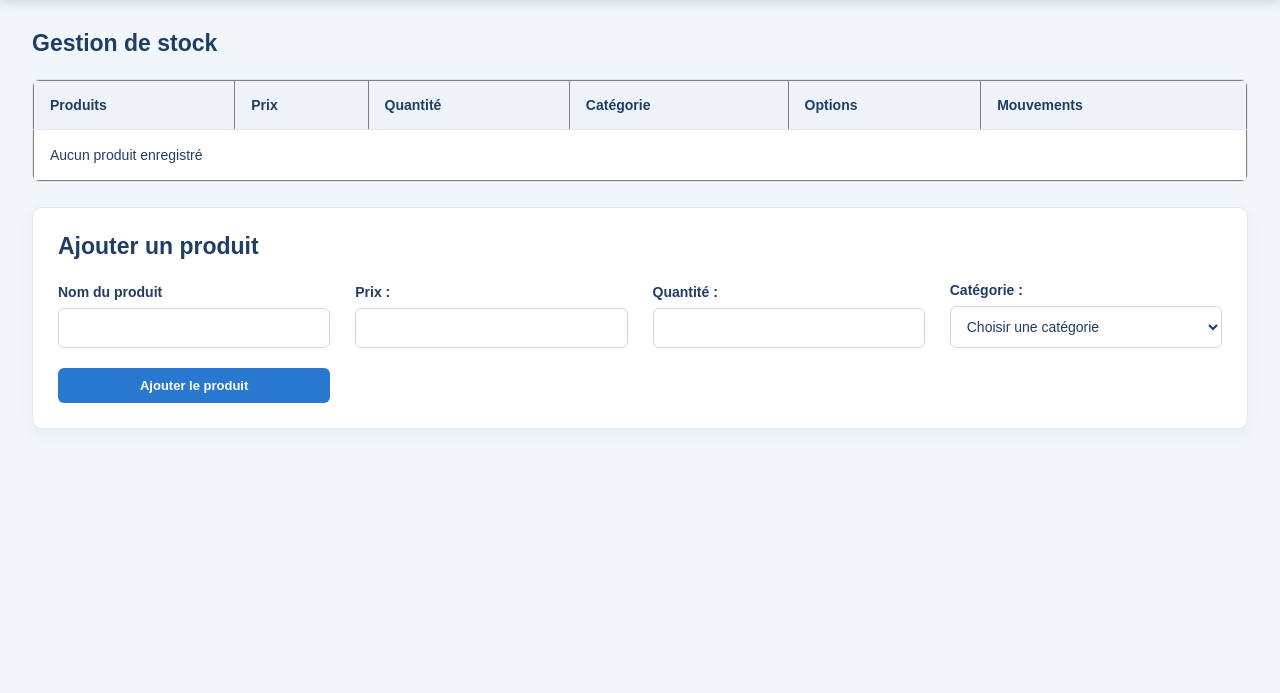
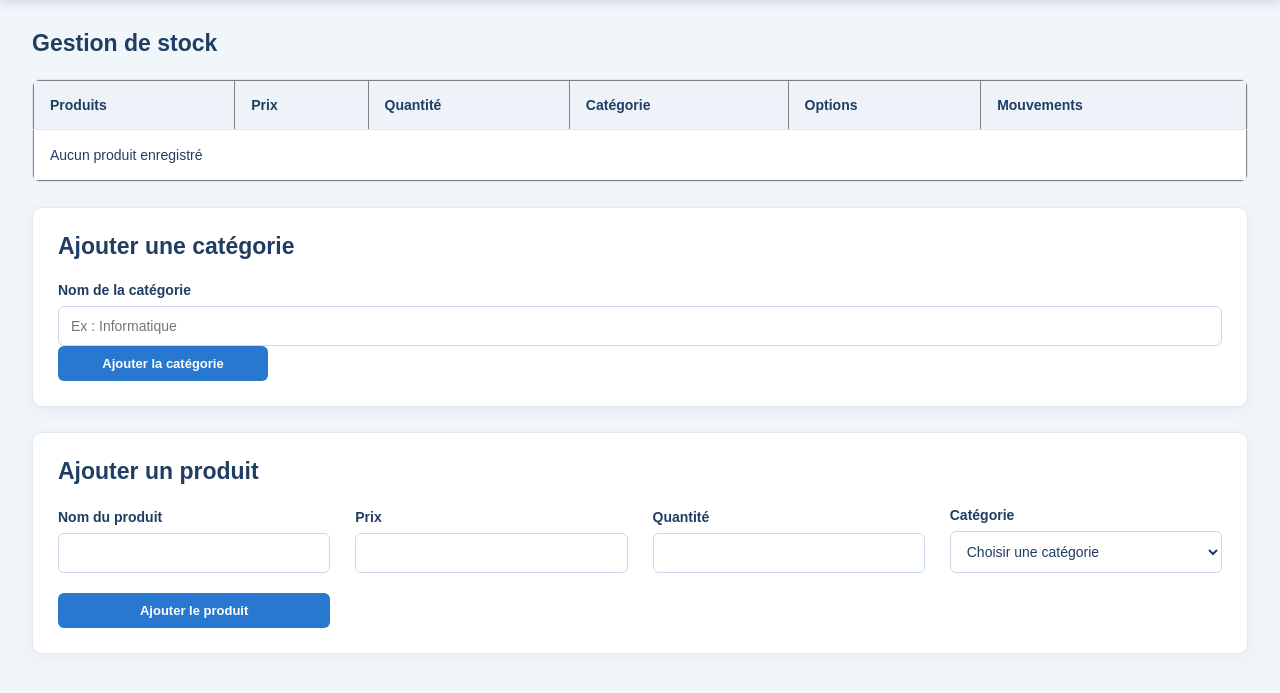
Before and after one commit to hadjer-cloud/mini-gestion-stock, a Flask app: page / in a window 1280 px wide. Shown: the part 72-765 px from the top of the page. Run offline with Flask 3, Linux system fonts and the light colour scheme; data that the repository does not hold is empty.

Commit message:
Ajout du formulaire de categorie

```diff
--- a/app.py
+++ b/app.py
@@ -1,6 +1,6 @@
 from flask import Flask, render_template, request, redirect, url_for, flash
 from produits import ajouter_produits, afficher_produits, modifier_produit, supprimer_produits, entree_stock, sortie_stock, afficher_mouvements
-from categories import afficher_categories
+from categories import afficher_categories, ajouter_categorie
 from database import creer_tables
 
 app = Flask(__name__)
@@ -18,6 +18,21 @@ def accueil():
                            categories = categories) #transmet les données au fichier HTML.
 
 
+
+@app.route("/ajouter_categorie", methods=["POST"])
+def ajouter_categorie_route():
+    nom = request.form["nom"].strip()
+
+    if nom:
+        ajouter_categorie(nom)
+        flash("Catégorie ajoutée avec succès.")
+    else:
+        flash("Veuillez saisir un nom de catégorie.")
+
+    return redirect(url_for("accueil"))
+
+
+
 @app.route("/ajouter", methods=["POST"])
 def ajouter():
     nom = request.form["nom"]
@@ -26,6 +41,7 @@ def ajouter():
     categorie_id = int(request.form["categorie_id"])
     ajouter_produits(nom, prix, quantite, categorie_id)
     return redirect(url_for("accueil"))
+
 
 @app.route("/modifier/<int:id_produit>", methods=["GET", "POST"])
 def modifier(id_produit):
--- a/templates/index.html
+++ b/templates/index.html
@@ -80,27 +80,54 @@
             </tbody>
         </table>
         </div>
+       <!-- Carte Ajouter une catégorie -->
+<div class="card">
+    <h2>Ajouter une catégorie</h2>
+
+    <form action="{{ url_for('ajouter_categorie_route') }}" method="POST">
+
+        <div class="form-group">
+            <label for="nom_categorie">Nom de la catégorie</label>
+            <input type="text"
+                   id="nom_categorie"
+                   name="nom"
+                   placeholder="Ex : Informatique"
+                   required>
+        </div>
+
+        <button class="btn-ajouter" type="submit">
+            Ajouter la catégorie
+        </button>
+
+    </form>
+</div>
+
+<!-- Carte Ajouter un produit -->
 <div class="card">
     <h2>Ajouter un produit</h2>
+
     <form class="product-form" action="{{ url_for('ajouter') }}" method="POST">
+
         <div class="form-group">
             <label for="nom">Nom du produit</label>
             <input type="text" id="nom" name="nom" required>
         </div>
+
         <div class="form-group">
-                    <label for="prix">Prix :</label>
+            <label for="prix">Prix</label>
             <input type="number" id="prix" name="prix" step="0.01" min="0" required>
         </div>
 
         <div class="form-group">
-                    <label for="quantite">Quantité :</label>
+            <label for="quantite">Quantité</label>
             <input type="number" id="quantite" name="quantite" min="0" required>
         </div>
 
         <div class="form-group">
-                    <label for="categorie_id">Catégorie :</label>
+            <label for="categorie_id">Catégorie</label>
             <select name="categorie_id" id="categorie_id" required>
                 <option value="" selected disabled>Choisir une catégorie</option>
+
                 {% for categorie in categories %}
                 <option value="{{ categorie[0] }}">
                     {{ categorie[1] }}
@@ -109,7 +136,10 @@
             </select>
         </div>
 
-                <button class="btn-ajouter" type="submit">Ajouter le produit</button>
+        <button class="btn-ajouter" type="submit">
+            Ajouter le produit
+        </button>
+
     </form>
 </div>
     </div>
```
Lines whose indentation alone changed are shown as unchanged.
